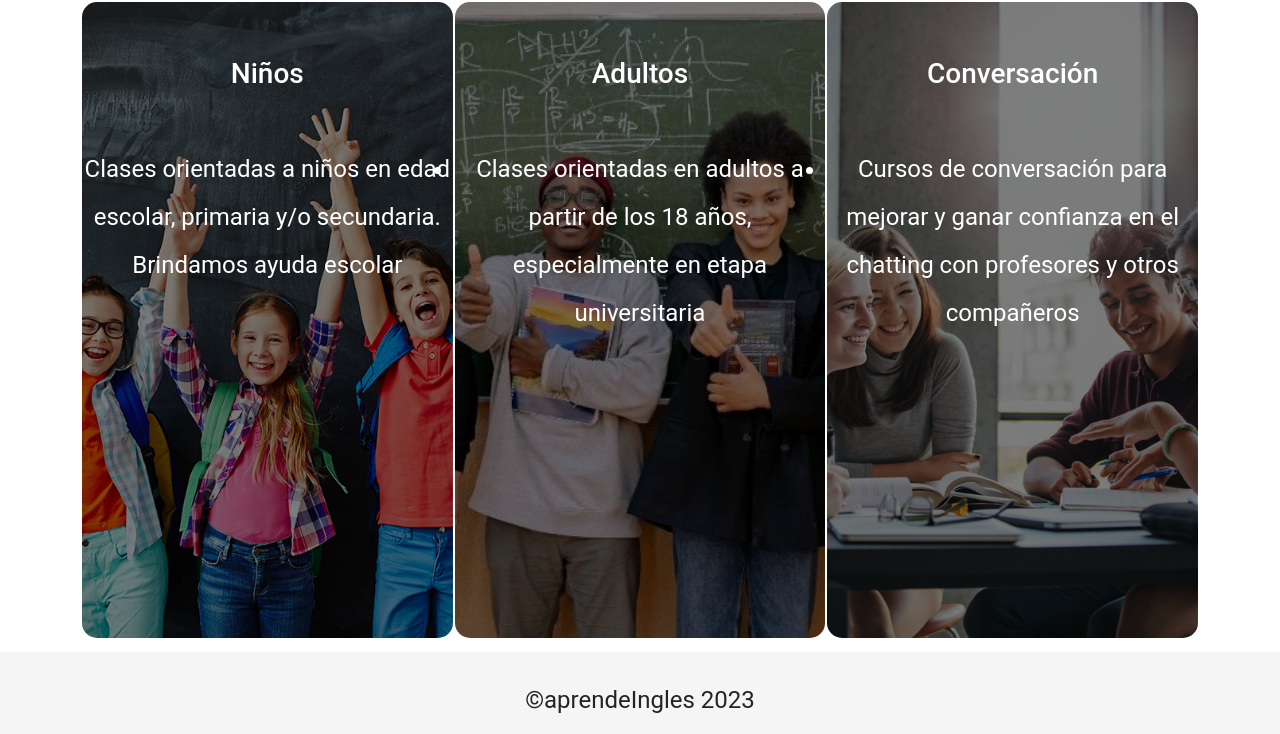
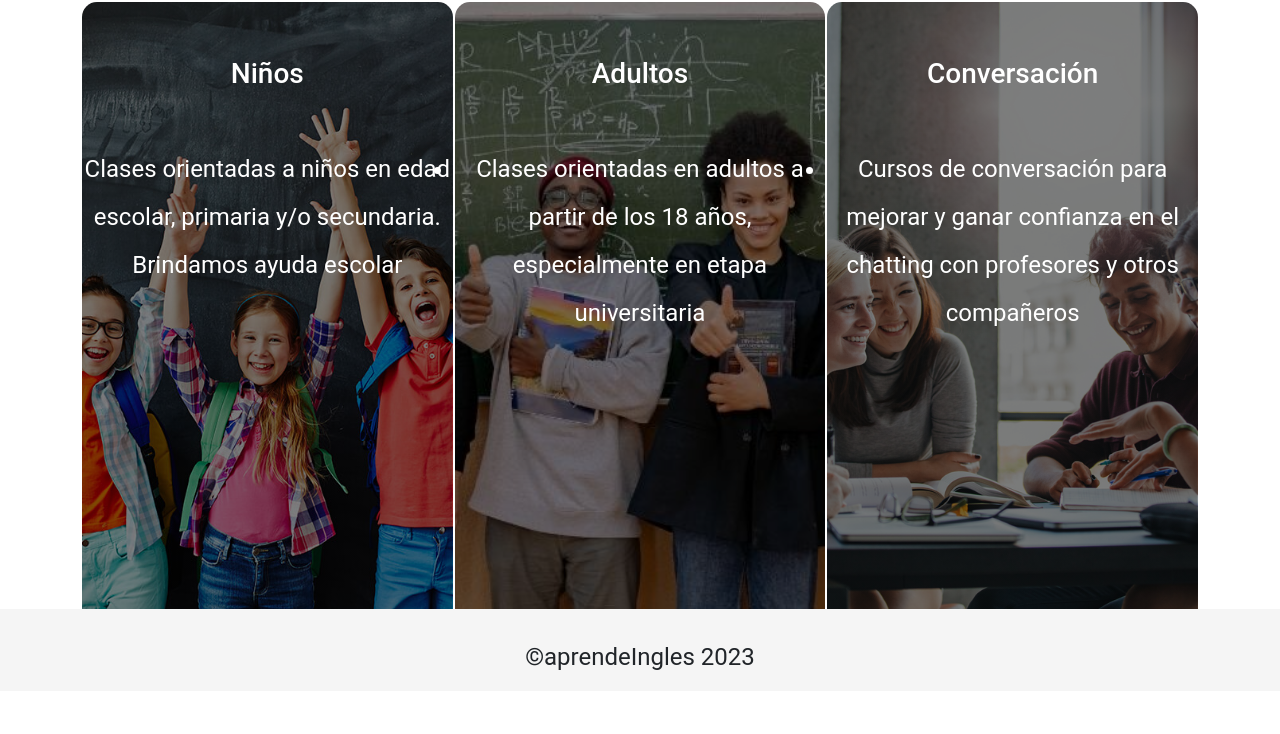
Before and after one commit to fedecera88/aprendeIngles, a plain HTML site: page pages/clases.html in a window 1280 px wide. Shown: the part 109-843 px from the top of the page. After the commit the page ends 800 px from the top, so only its background shows below. Drawn offline with nearby package versions, Linux system fonts and the light colour scheme.

Commit message:
arreglos en diseño

```diff
--- a/css/estilos.css
+++ b/css/estilos.css
@@ -198,14 +198,18 @@ header img{
     border: black 1px solid;
 }
 
-  footer{
+footer {
     padding-top: 20px;
     width: 100%;
     font-size: 1.50rem;
     background-color: rgb(245, 245, 245);
-    display: inline-block;
     text-align: center;
+    position: fixed;
+    bottom: 0;
+    left: 0;
+    right: 0;
 }
+
 
 footer p{
     padding-top: 10px;
@@ -291,9 +295,9 @@ footer p{
     }
 
     .caracteristicas{
-        height: 75vh;
+        height: 100vh;
+        padding: 20px;
         line-height: 2;
-        padding: 20px;
     }
 
     .caracteristicas h1{
```
